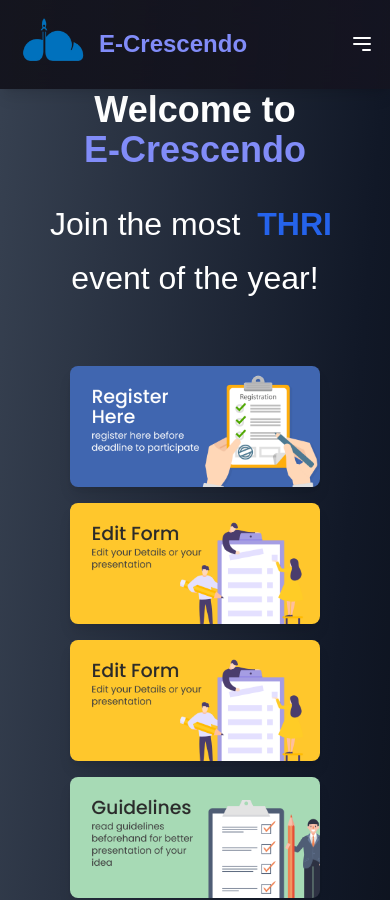
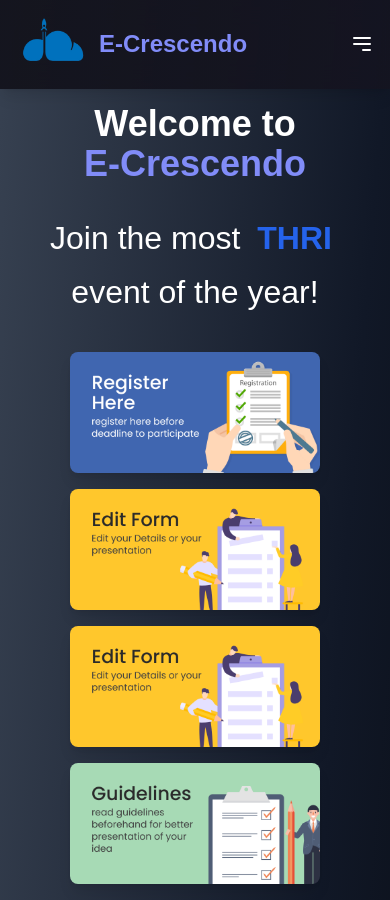
Before and after one commit to ARYAN-PURI/E-Crescendo, a Next.js app: page / in a window 390 px wide. Shown: the top 900 px of the page. Built offline with nearby package versions, Linux system fonts and the light colour scheme; a web font is replaced by a local one.

Commit message:
Admin page ui updated

```diff
--- a/src/app/page.tsx
+++ b/src/app/page.tsx
@@ -56,7 +56,7 @@ export default function Home() {
         <h1 className="text-4xl md:text-6xl font-extrabold mb-6 text-center">
           Welcome to <span className="text-indigo-400 text-nowrap">E-Crescendo</span>
         </h1>
-        <div className="text-md md:text-lg mb-12 text-center">
+        <div className="text-md md:text-lg mb-5 md:mb-12 text-center">
           <RotatingText />
         </div>
 
```
